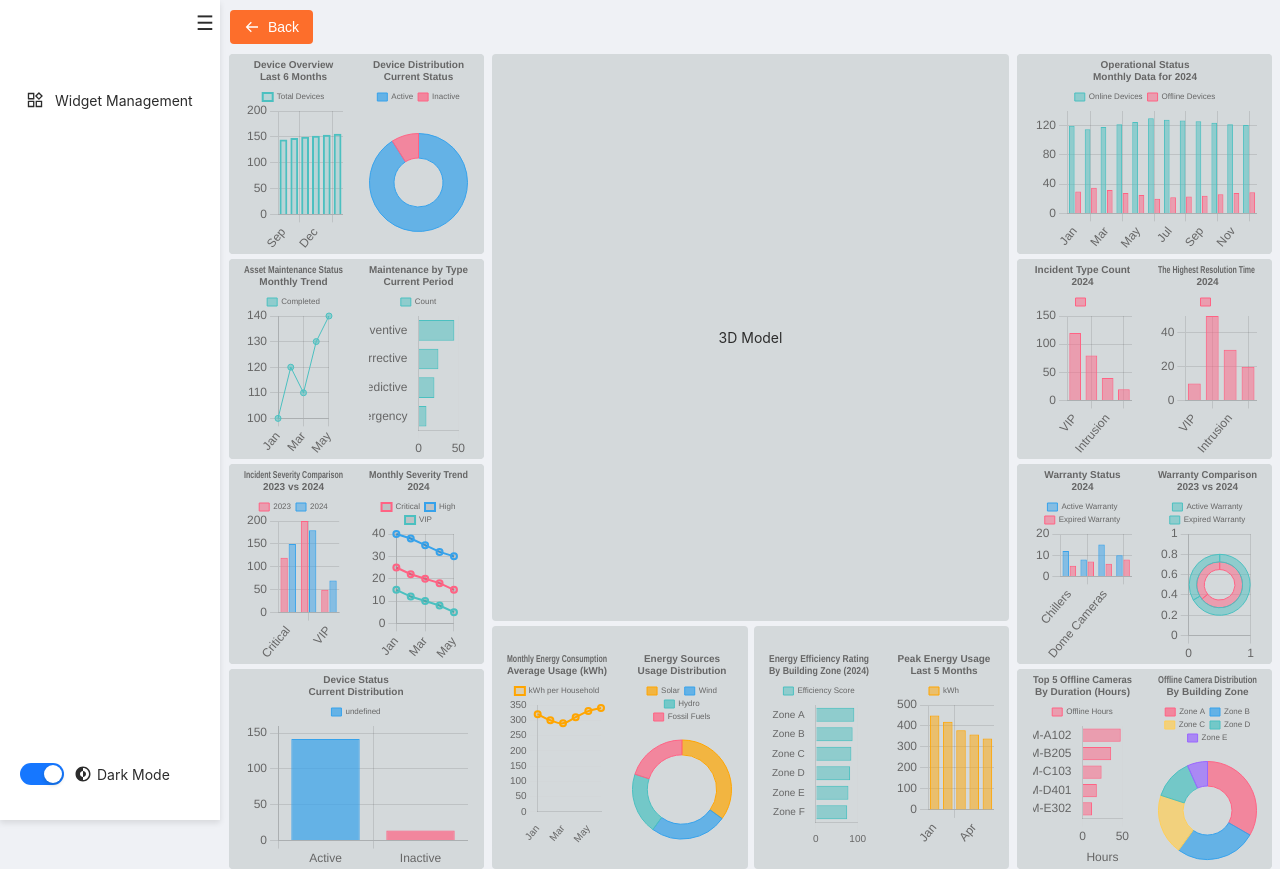
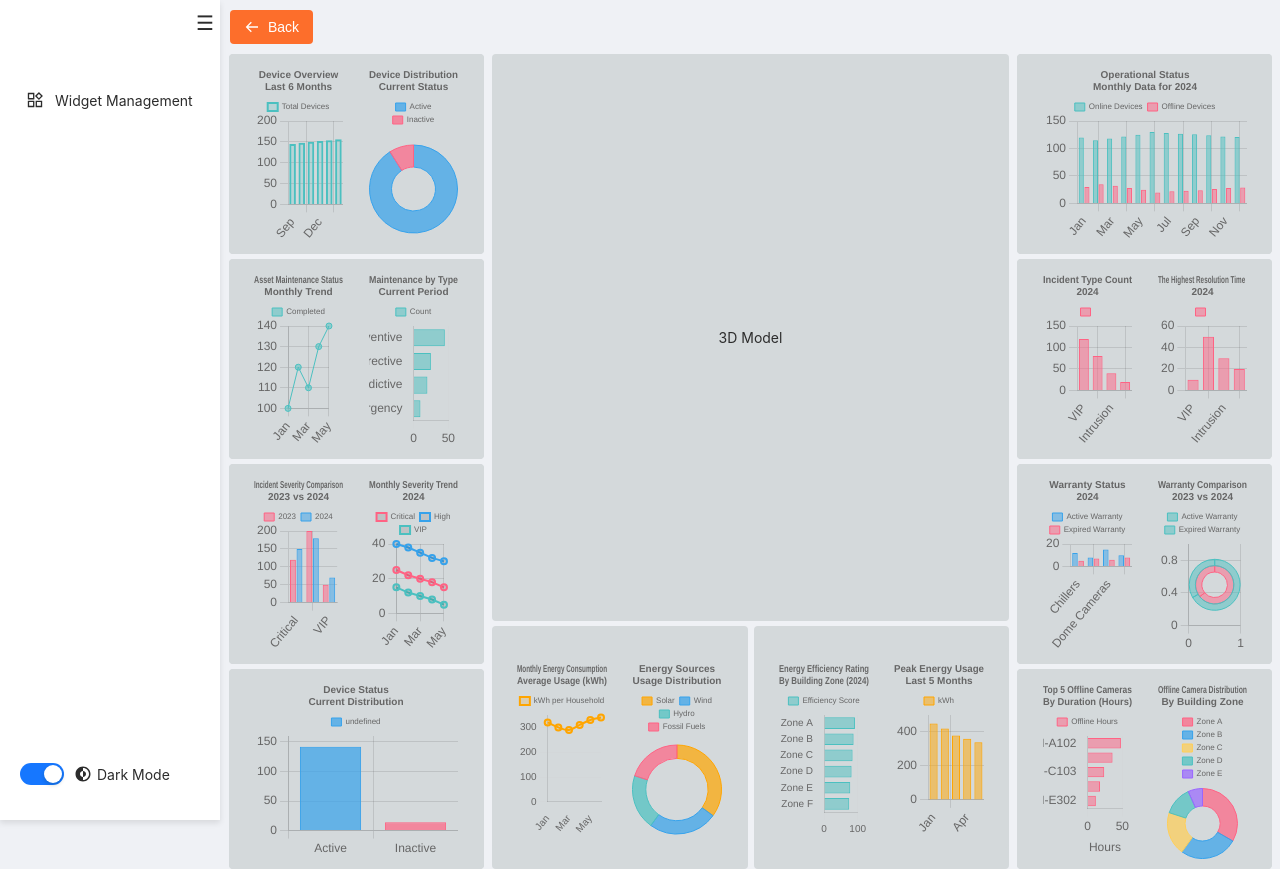
Before and after one commit to tonkows/Widget-Feature-METTHIER, a React (Create React App) app: page /preview in a window 1280 px wide. Built offline with nearby package versions, Linux system fonts and the light colour scheme.

Commit message:
add chart.title maincontent ,width layout

```diff
--- a/src/components/MainContent/MainContent.jsx
+++ b/src/components/MainContent/MainContent.jsx
@@ -281,7 +281,7 @@ const MainContent = ({ isCollapsed, isEditing, isSwitching }) => {
                               },
                               title: {
                                 display: true,
-                                text: [chart.title, chart.subtitle],
+                                text: [chart.subject_label || chart.title, chart.subtitle],
                                 font: { size: 10, weight: 'bold' },
                                 padding: { top: 5, bottom: 5 }
                               }
@@ -330,8 +330,8 @@ const MainContent = ({ isCollapsed, isEditing, isSwitching }) => {
                   key={index}
                   layout={config.layout || 'horizontal'}
                   style={{
-                    width: config.layout === 'horizontal' ? '300px' : '300px',
-                    height: config.layout === 'horizontal' ? '200px' : '200px'
+                    width: config.layout === 'horizontal' ? '100%' : '100%',
+                    height: config.layout === 'horizontal' ? '100%' : '200px'
                   }}
                 >
                   <ChartComponent
--- a/src/components/Preview/Preview.jsx
+++ b/src/components/Preview/Preview.jsx
@@ -227,7 +227,6 @@ const Preview = ({ isCollapsed }) => {
                                 padding: { top: 5, bottom: 5 }
                               }
                             }
-
                           }}
                         />
                   </ChartWrapper>
@@ -422,8 +421,8 @@ const Preview = ({ isCollapsed }) => {
                   key={index}
                   layout={defaultConfig.layout}
                   style={{
-                    width: defaultConfig.layout === 'horizontal' ? '300px' : '300px',
-                    height: defaultConfig.layout === 'horizontal' ? '200px' : '48%'
+                    width: defaultConfig.layout === 'horizontal' ? '100%' : '100%',
+                    height: defaultConfig.layout === 'horizontal' ? '100%' : '48%'
                   }}
                 >
                   <ChartComponent
```
Lines whose indentation alone changed are shown as unchanged.
